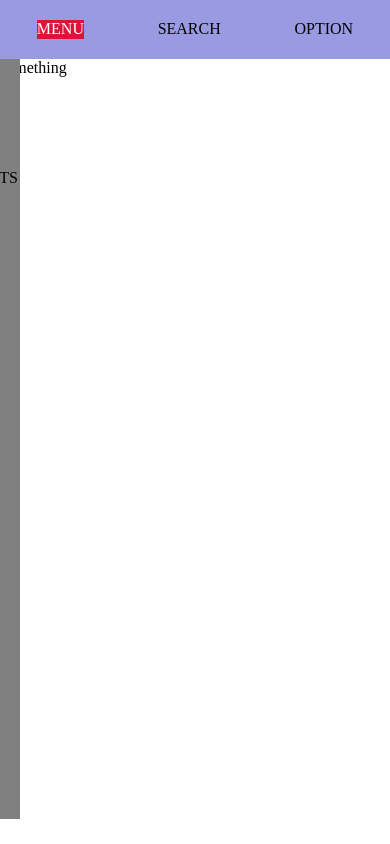
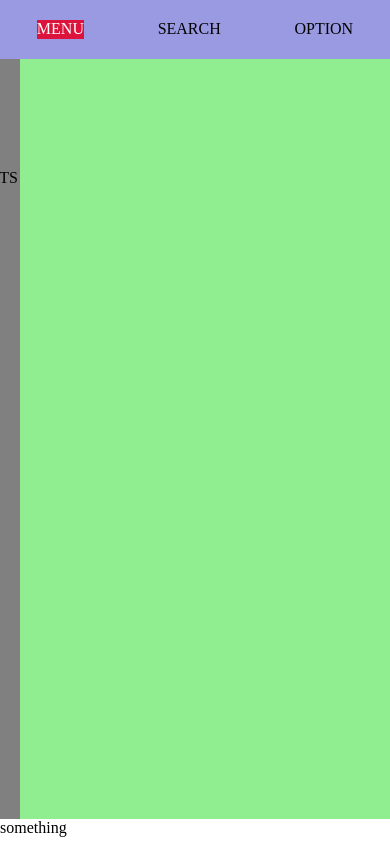
Before and after one commit to erynder-z/JS-Todo, a website: page dist/index.html in a window 390 px wide. Drawn offline with Linux system fonts and the light colour scheme.

Commit message:
main content area

```diff
--- a/src/style.css
+++ b/src/style.css
@@ -35,6 +35,17 @@
     background: gray;
 }
 
+.main-wrapper {
+    display: flex;
+}
+
+.content-area {
+    display: flex;
+    background: lightgreen;
+    height: 90vh;
+    width: 80vw;
+}
+
 .footer {
     height: 3vh;
 }
@@ -56,8 +67,17 @@
         color: white;
     }
 
+    .main-wrapper {
+        display: flex;
+
+    }
+
+    .content-area {
+        width: 100vw;
+    }
+
     .slide {
-        position: unset;
+        left: 0;
     }
 
 }
```
Also changed, not shown: dist/index.html, dist/main.js.
